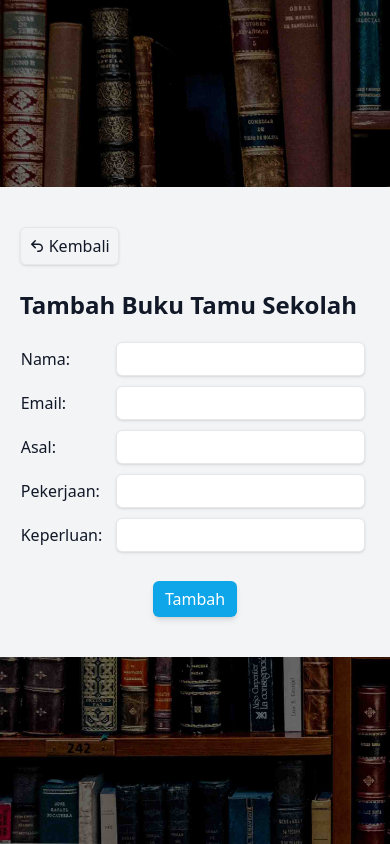
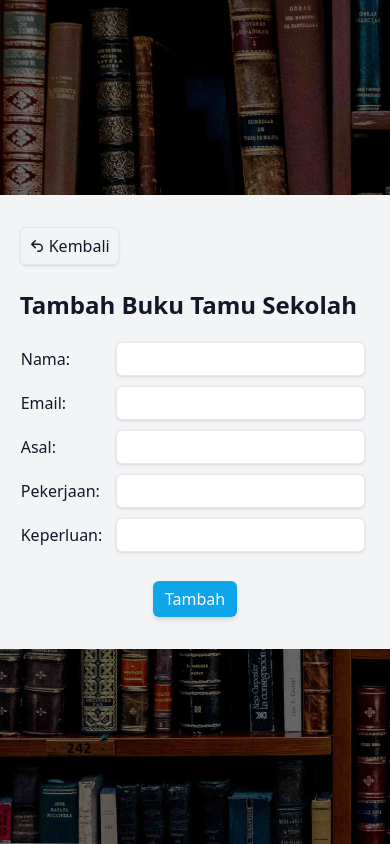
Before and after one commit to senaSMKTI/buku-tamu-fahmi, a PHP site: page /index.php?url=tambah-buku-tamu in a window 390 px wide. Run offline with PHP 8.4, Linux system fonts and the light colour scheme; style sheets or scripts are compiled from the project's sources; some libraries are stand-ins or nearby versions.

Commit message:
Update responsiveness

```diff
--- a/index.php
+++ b/index.php
@@ -18,7 +18,7 @@ if (isset($_SESSION['id_admin'])) {
 <body class="bg-[url('./public/img/bg.jpg')] bg-no-repeat bg-cover text-gray-900">
     <div class="flex justify-center items-center h-[100vh]">
         <?php if (isset($_GET['url']) && $_GET['url'] == 'tambah-buku-tamu') : ?>
-            <div class="block bg-gray-100 p-10 rounded-md">
+            <div class="block bg-gray-100 p-10 max-md:p-8 rounded-md max-md:w-min">
                 <a href="./index.php" class="inline-flex items-center gap-1 py-1.5 px-2 rounded-md shadow hover:shadow-md border duration-300">
                     <svg xmlns="http://www.w3.org/2000/svg" viewBox="0 0 16 16" fill="currentColor" class="size-4">
                         <path fill-rule="evenodd" d="M12.5 9.75A2.75 2.75 0 0 0 9.75 7H4.56l2.22 2.22a.75.75 0 1 1-1.06 1.06l-3.5-3.5a.75.75 0 0 1 0-1.06l3.5-3.5a.75.75 0 0 1 1.06 1.06L4.56 5.5h5.19a4.25 4.25 0 0 1 0 8.5h-1a.75.75 0 0 1 0-1.5h1a2.75 2.75 0 0 0 2.75-2.75Z" clip-rule="evenodd" />
```
